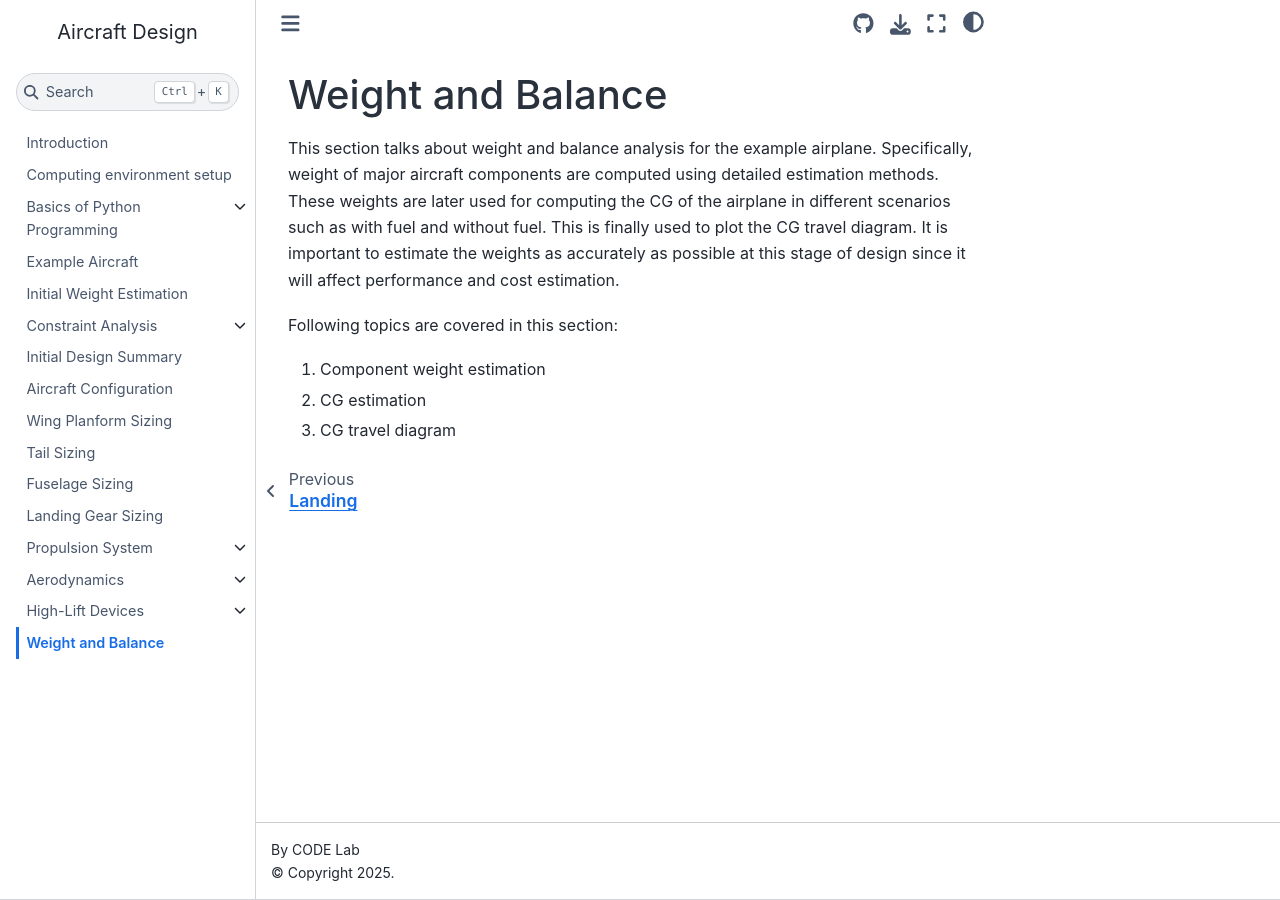
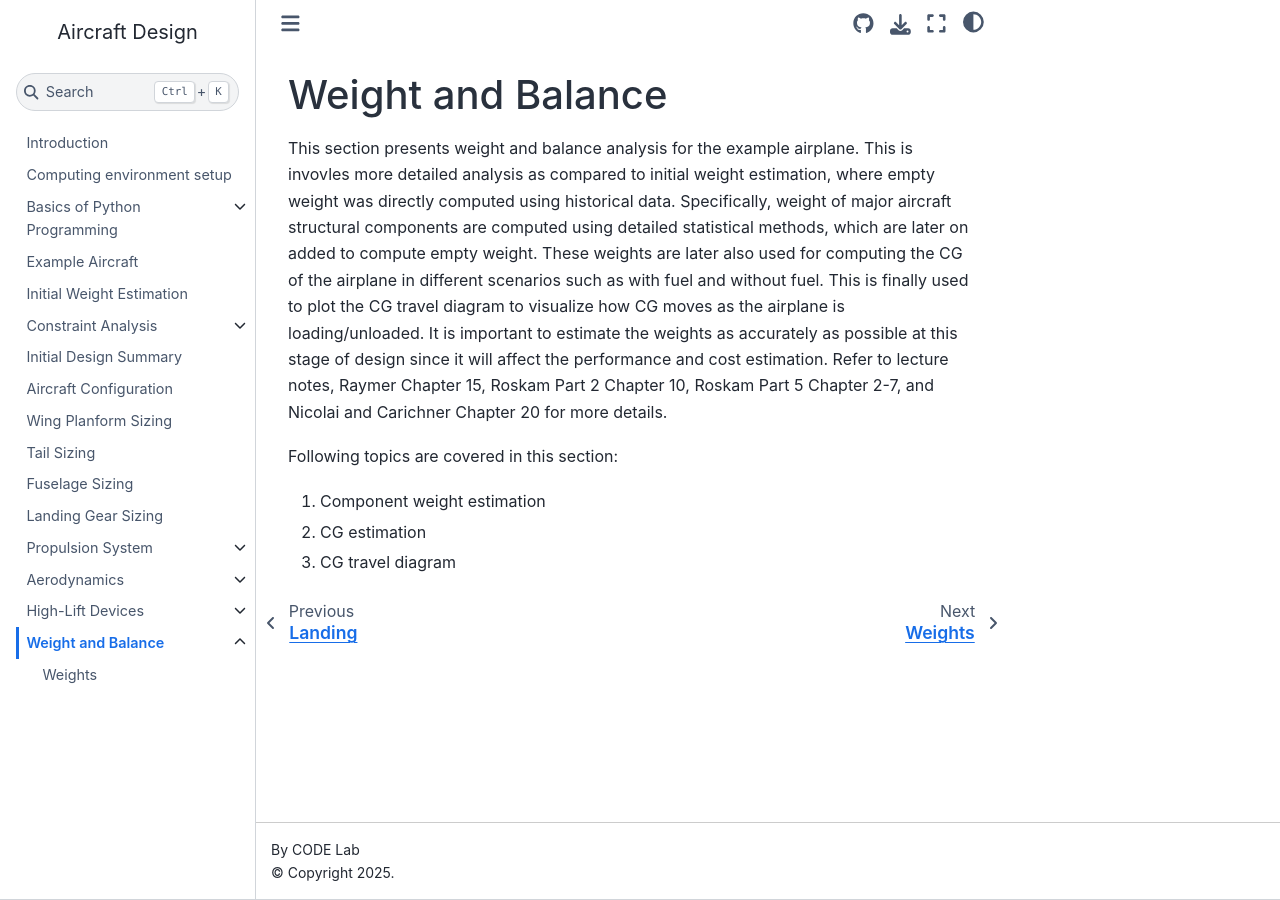
Before and after one commit to ComputationalDesignLab/aircraft-design, a Jupyter Book: the page built from book/weight_and_balance/intro.md, in a window 1280 px wide. Built offline with Jupyter Book 1.0.4 settings and Sphinx 7.4.7 and the Sphinx Book theme 1.1.4, drawn with Linux system fonts in a browser that asks for light colours.

Commit message:
finalized weights calculation

```diff
--- a/book/_toc.yml
+++ b/book/_toc.yml
@@ -36,3 +36,5 @@
       - file: hl_devices/takeoff
       - file: hl_devices/landing
   - file: weight_and_balance/intro
+    sections:
+      - file: weight_and_balance/weight
--- a/book/weight_and_balance/intro.md
+++ b/book/weight_and_balance/intro.md
@@ -1,6 +1,6 @@
 # Weight and Balance
 
-This section talks about weight and balance analysis for the example airplane. Specifically, weight of major aircraft components are computed using detailed estimation methods. These weights are later used for computing the CG of the airplane in different scenarios such as with fuel and without fuel. This is finally used to plot the CG travel diagram. It is important to estimate the weights as accurately as possible at this stage of design since it will affect performance and cost estimation.
+This section presents weight and balance analysis for the example airplane. This is invovles more detailed analysis as compared to initial weight estimation, where empty weight was directly computed using historical data. Specifically, weight of major aircraft structural components are computed using detailed statistical methods, which are later on added to compute empty weight. These weights are later also used for computing the CG of the airplane in different scenarios such as with fuel and without fuel. This is finally used to plot the CG travel diagram to visualize how CG moves as the airplane is loading/unloaded. It is important to estimate the weights as accurately as possible at this stage of design since it will affect the performance and cost estimation. Refer to lecture notes, Raymer Chapter 15, Roskam Part 2 Chapter 10, Roskam Part 5 Chapter 2-7, and Nicolai and Carichner Chapter 20 for more details.
 
 Following topics are covered in this section:
 
```
Also changed, not shown: book/weight_and_balance/weight.ipynb.
